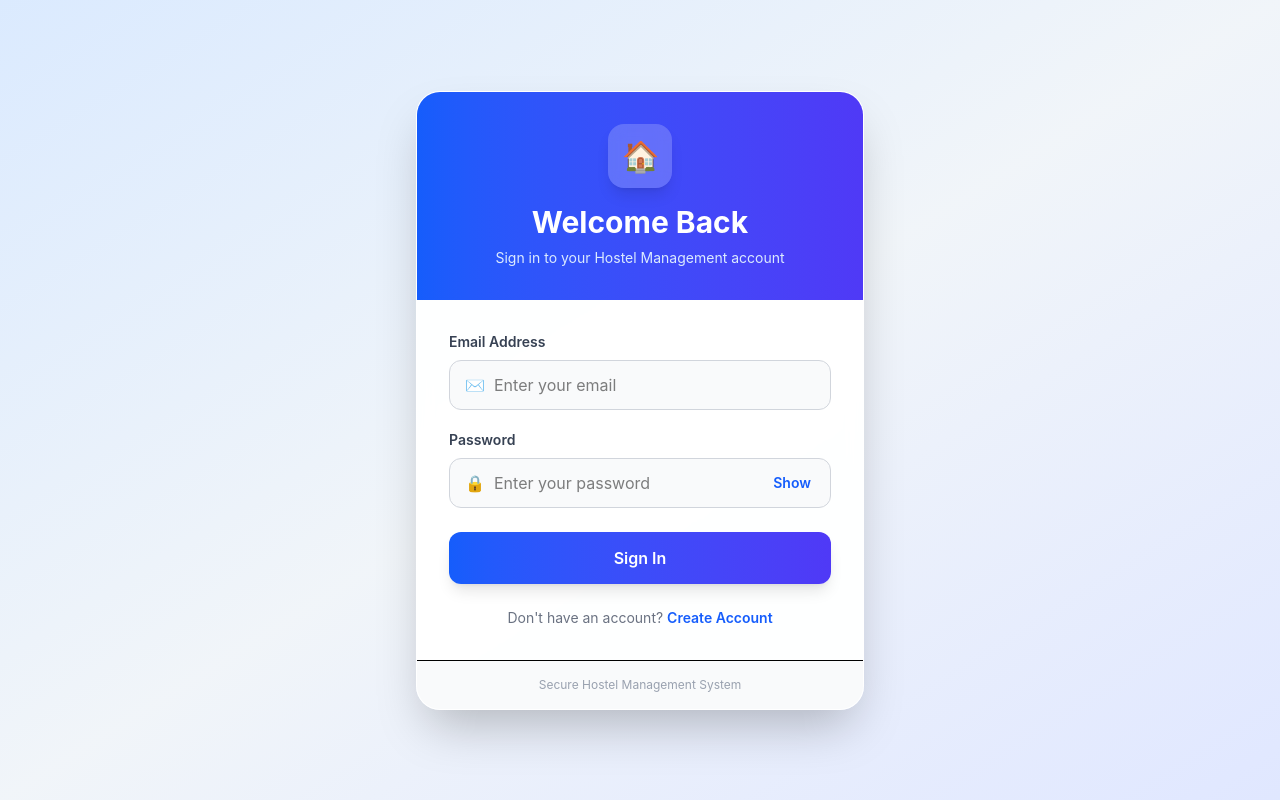
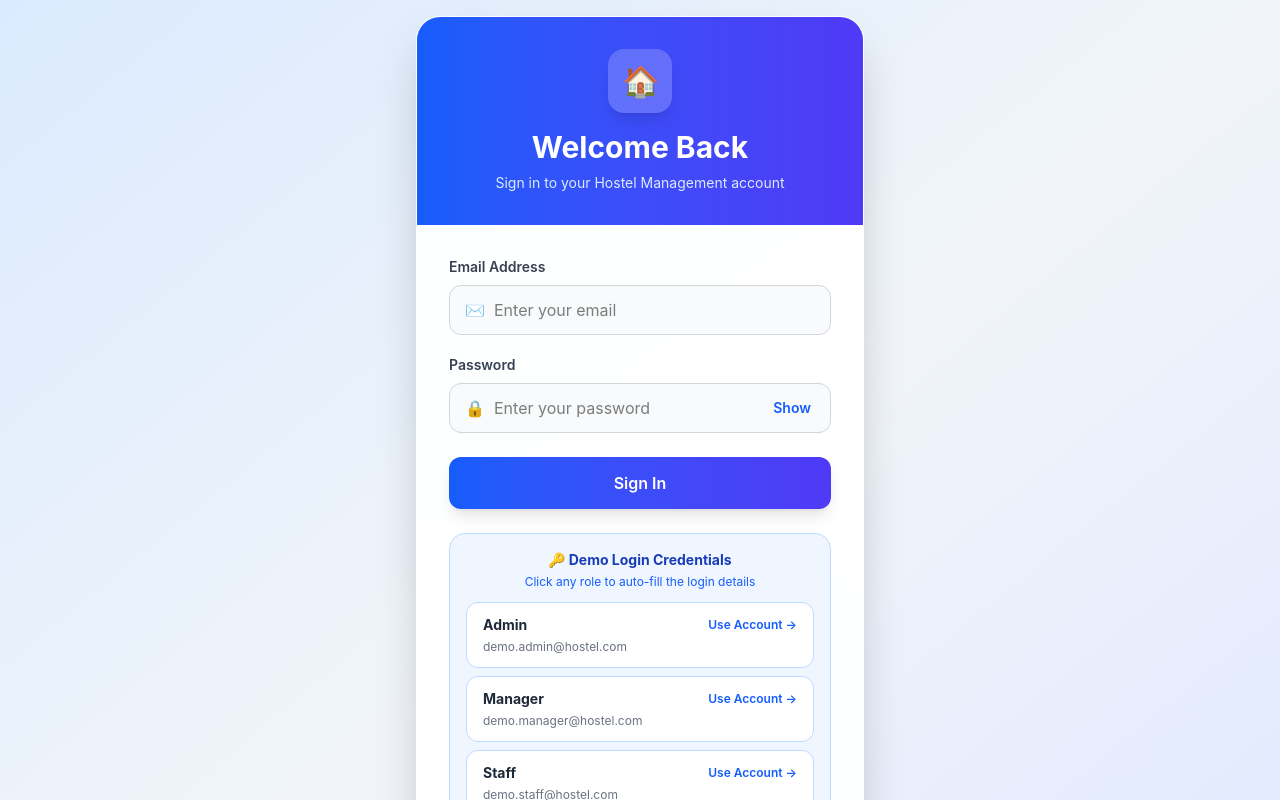
Before and after one commit to AbdhurRahman25/hostel-management-system-main, a React (Vite) app in the folder frontend/: page /login in a window 1280 px wide. Shown: the top 800 px of the page. Built offline with nearby package versions, Linux system fonts and the light colour scheme; no server answers.

Commit message:
login problem solved

```diff
--- a/frontend/src/pages/Login.tsx
+++ b/frontend/src/pages/Login.tsx
@@ -34,8 +34,10 @@ export default function Login() {
       if (!r.ok) {
         throw new Error(data.message || "Login failed");
       }
+
       console.log("logged-in user:", data.user);
       console.log("logged-in role:", data.user.role);
+
       localStorage.setItem("hostel_token", data.token);
 
       localStorage.setItem(
@@ -58,6 +60,36 @@ navigate("/");
     } finally {
       setLoading(false);
     }
+  };
+
+  // Demo account details
+  const demoAccounts = [
+    {
+      role: "Admin",
+      email: "demo.admin@hostel.com",
+      password: "Admin@123",
+    },
+    {
+      role: "Manager",
+      email: "demo.manager@hostel.com",
+      password: "Manager@123",
+    },
+    {
+      role: "Staff",
+      email: "demo.staff@hostel.com",
+      password: "Staff@123",
+    },
+    {
+      role: "Resident",
+      email: "demo.resident@hostel.com",
+      password: "Resident@123",
+    },
+  ];
+
+  const useDemoAccount = (demoEmail: string, demoPassword: string) => {
+    setEmail(demoEmail);
+    setPassword(demoPassword);
+    setError("");
   };
 
   return (
@@ -167,6 +199,57 @@ navigate("/");
             {loading ? "Signing in..." : "Sign In"}
           </button>
 
+          {/* Demo Credentials */}
+          <div className="mt-6 rounded-2xl border border-blue-200 bg-blue-50 p-4">
+
+            <div className="mb-3 text-center">
+              <h2 className="text-sm font-bold text-blue-800">
+                🔑 Demo Login Credentials
+              </h2>
+
+              <p className="mt-1 text-xs text-blue-600">
+                Click any role to auto-fill the login details
+              </p>
+            </div>
+
+            <div className="space-y-2">
+
+              {demoAccounts.map((account) => (
+                <button
+                  key={account.role}
+                  type="button"
+                  onClick={() =>
+                    useDemoAccount(
+                      account.email,
+                      account.password
+                    )
+                  }
+                  className="w-full rounded-xl border border-blue-200 bg-white px-4 py-3 text-left transition hover:border-blue-400 hover:bg-blue-100"
+                >
+
+                  <div className="flex items-center justify-between">
+
+                    <span className="text-sm font-bold text-gray-800">
+                      {account.role}
+                    </span>
+
+                    <span className="text-xs font-semibold text-blue-600">
+                      Use Account →
+                    </span>
+
+                  </div>
+
+                  <p className="mt-1 text-xs text-gray-500">
+                    {account.email}
+                  </p>
+
+                </button>
+              ))}
+
+            </div>
+
+          </div>
+
           {/* Register */}
           <p className="mt-6 text-center text-sm text-gray-500">
             Don't have an account?{" "}
```
Lines whose indentation alone changed are shown as unchanged.
